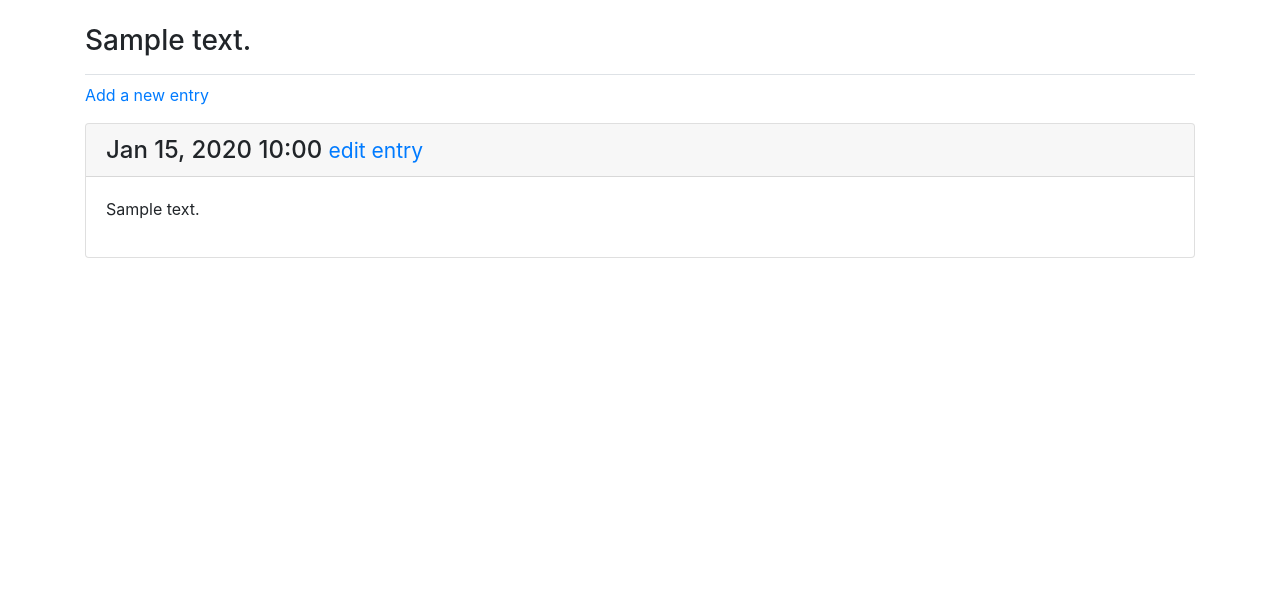
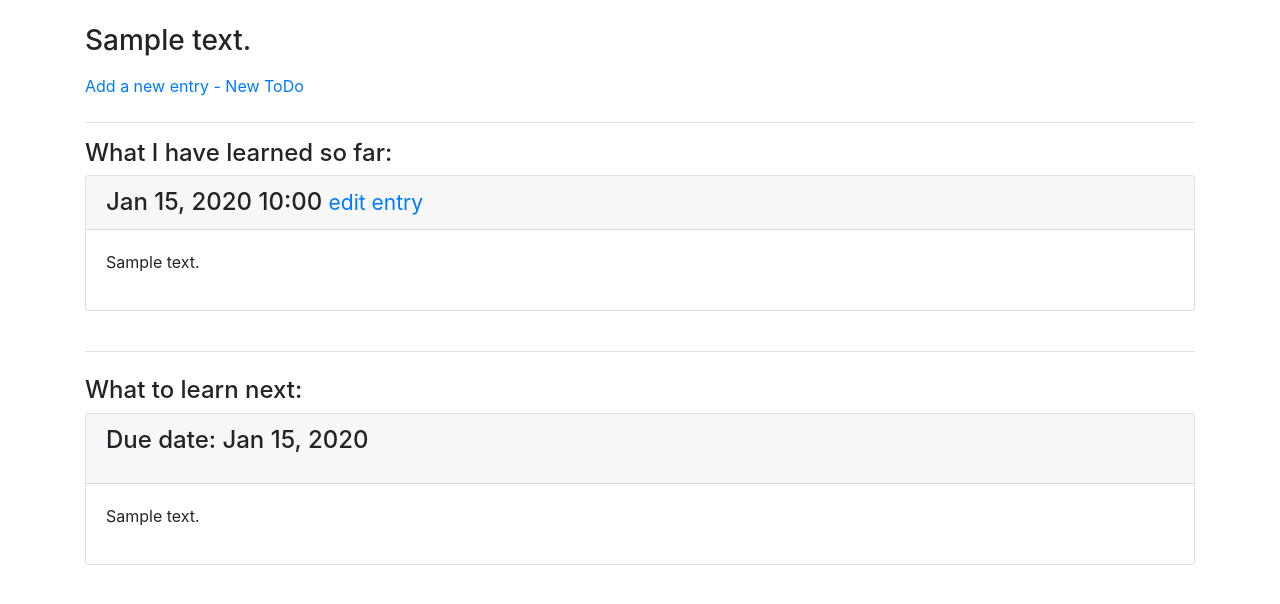
Before and after one commit to materialAres/learning_log-site, a Django app: page /topics/1/ in a window 1280 px wide. Shown: the part 58-662 px from the top of the page. Run offline with Django 3.2, Linux system fonts and the light colour scheme; a user stored in the database is signed in; tables that the repository leaves empty hold one stand-in row (values such as "Sample post"); some libraries are stand-ins or nearby versions.

Commit message:
Added the list of ToDo in topic page, now it is displayed under the list of entries alrealdy learned (the two lists are separated).

```diff
--- a/learning_logs/models.py
+++ b/learning_logs/models.py
@@ -46,10 +46,14 @@ class Entry(models.Model):
 
 
 class ToDo(models.Model):
+    """What we will learn in the future about a topic"""
     topic = models.ForeignKey(Topic, on_delete=models.CASCADE, editable=False)
     text = models.CharField(max_length=200)
     date_added = models.DateTimeField(auto_now_add=True)
     due_date = models.DateField("Due date (The date must be in the format MM/DD/YYYY)", validators=[past_or_future_date])
+
+    class Meta:
+            verbose_name_plural = "todos"
 
     def __str__(self):
         if len(self.text) > 50:
--- a/learning_logs/templates/learning_logs/base.html
+++ b/learning_logs/templates/learning_logs/base.html
@@ -53,7 +53,7 @@
  </nav>
 
  <main role="main" class="container">       <!see page 340 for detailed explanation>
-  <div class="pb-2 mb-2 border-bottom">
+  <div>
    {% block page_header %}{% endblock page_header %}
   </div>
   <div>
--- a/learning_logs/templates/learning_logs/topic.html
+++ b/learning_logs/templates/learning_logs/topic.html
@@ -11,9 +11,14 @@
 {% block content %}
 
   <p>
-   <a href="{% url 'learning_logs:new_entry' topic.id %}">Add a new entry</a>
+   <div class="pb-4 mb-2 border-bottom">
+   <a href="{% url 'learning_logs:new_entry' topic.id %}">Add a new entry - </a>
+   <a href="{% url 'learning_logs:new_todo' topic.id %}">New ToDo</a>
+   </div>
   </p>
 
+  <div class="pb-4 mb-4 border-bottom">
+  <h4>What I have learned so far:</h4>
   {% for entry in entries %}
    <div class="card mb-3">
     <h4 class="card-header">
@@ -27,6 +32,24 @@
   {% empty %}
    <p>There are no entries for this topic yet.</p>
   {% endfor %}
+  </div>
+
+  <div>
+  <h4>What to learn next:</h4>
+  {% for todo in todos %}
+   <div class="card mb-3">
+    <h4 class="card-header">
+     <p>Due date: {{ todo.due_date|date:'M d, Y' }}</p>
+
+    </h4>
+    <div class="card-body">
+     {{ todo.text|linebreaks }}
+    </div>
+   </div>
+  {% empty %}
+   <p>There are no ToDo for this topic yet.</p>
+  {% endfor %}
+  </div>
 
 
 {% endblock content %}
--- a/learning_logs/views.py
+++ b/learning_logs/views.py
@@ -36,7 +36,8 @@ def topic(request, topic_id):
     check_topic_owner(topic.owner, request.user)
 
     entries = topic.entry_set.order_by('-date_added')
-    context = {'topic': topic, 'entries': entries}
+    todos = topic.todo_set.order_by('due_date')
+    context = {'topic': topic, 'entries': entries, 'todos': todos}
     return render(request, 'learning_logs/topic.html', context)
 
 
```
Also changed, not shown: learning_logs/forms.py (+4 -3 lines), learning_logs/migrations/0004_todo.py (added).
